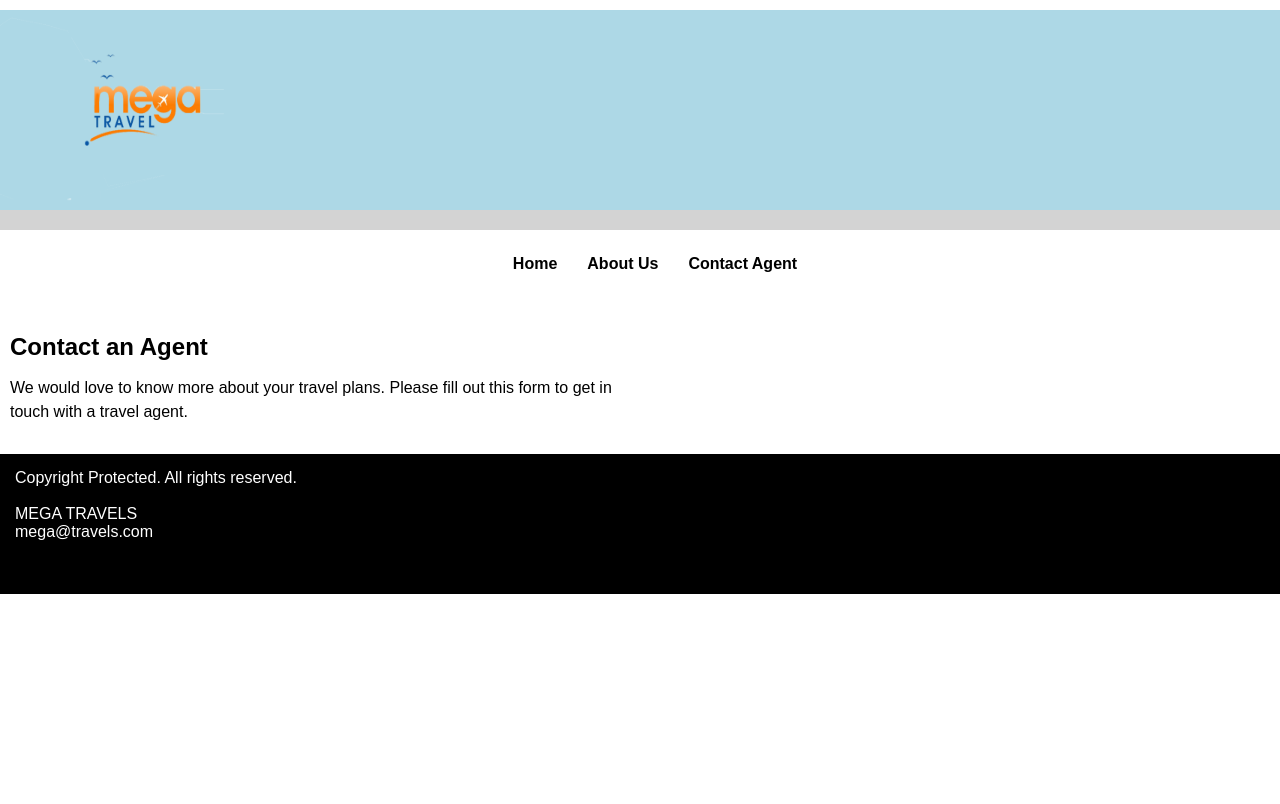
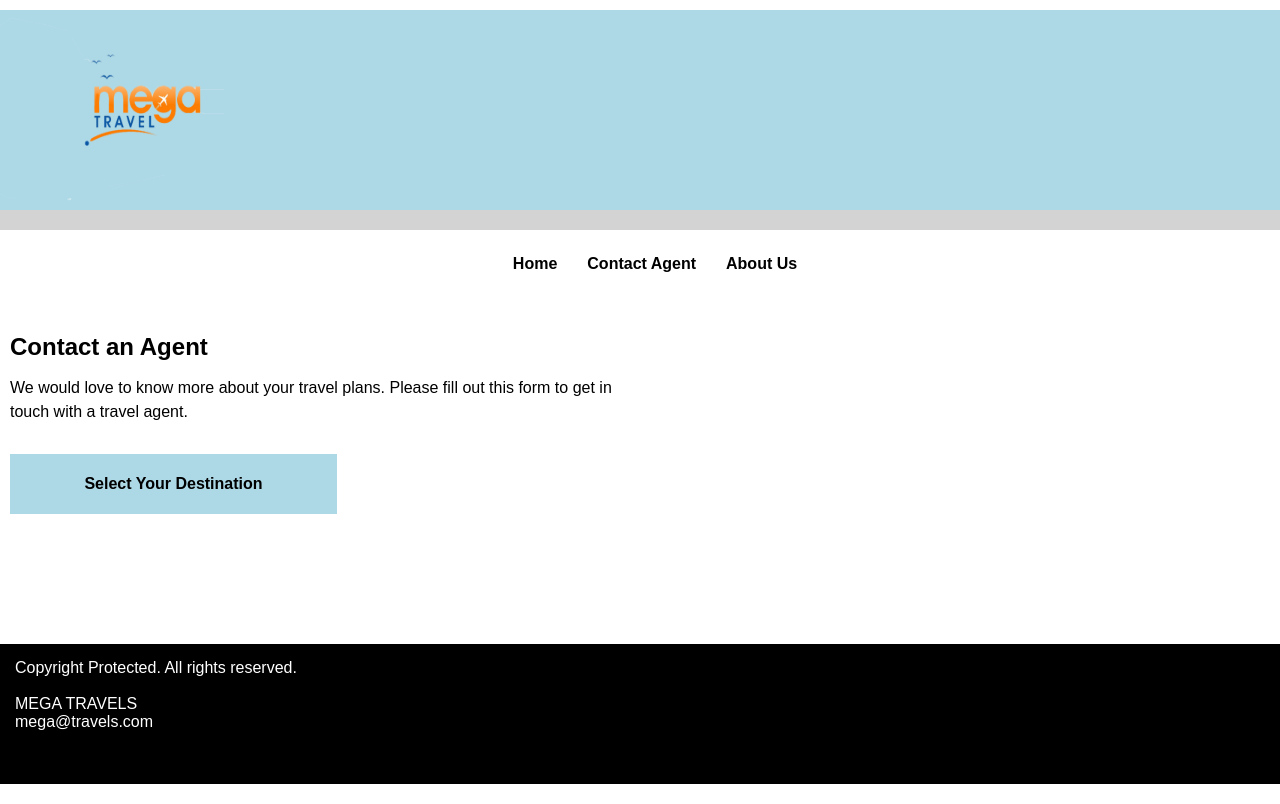
Before and after one commit to Christine-R/ITC475-Adv-Web-Dev, a PHP site: page /contact-agent.html in a window 1280 px wide. Before the commit the page ends 594 px from the top, so only its background shows below. Run offline with PHP 8.4, Linux system fonts and the light colour scheme.

Commit message:
Activities Selector

```diff
--- /dev/null
+++ b/MegaTravel/activities-selector.js
@@ -0,0 +1,54 @@
+/* START */
+
+function maldives() {
+    console.log("test maldives")
+    document.getElementById("showActivities").style.display="flex";
+    document.getElementById("destination").innerHTML="<b>Maldives, South Asia</b>";
+    document.getElementById("checkboxes").innerHTML="<input type='checkbox'> Museums</input><br>"
+    document.getElementById("checkboxes").innerHTML+="<input type='checkbox'> Sailing</input><br>"
+    document.getElementById("checkboxes").innerHTML+="<input type='checkbox'> Beach</input><br>"
+    document.getElementById("checkboxes").innerHTML+="<input type='checkbox'> Hiking</input><br>"
+    document.getElementById("checkboxes").innerHTML+="<input type='checkbox'> Boating</input>";
+}
+
+function cancun() {
+    console.log("test cancun")
+    document.getElementById("showActivities").style.display="flex";
+    document.getElementById("destination").innerHTML="<b>Cancun, Mexico</b>";
+    document.getElementById("checkboxes").innerHTML="<input type='checkbox'> Parks & Recreation</input><br>"
+    document.getElementById("checkboxes").innerHTML+="<input type='checkbox'> Beaches</input><br>"
+    document.getElementById("checkboxes").innerHTML+="<input type='checkbox'> Boating</input><br>"
+    document.getElementById("checkboxes").innerHTML+="<input type='checkbox'> Snorkeling</input>"
+}
+
+function newZealand() {
+    console.log("test newZealand")
+    document.getElementById("showActivities").style.display="flex";
+    document.getElementById("destination").innerHTML="<b>New Zealand</b>";
+    document.getElementById("checkboxes").innerHTML="<input type='checkbox'> City Tours</input><br>"
+    document.getElementById("checkboxes").innerHTML+="<input type='checkbox'> Sports</input><br>"
+    document.getElementById("checkboxes").innerHTML+="<input type='checkbox'> Cycling</input><br>"
+    document.getElementById("checkboxes").innerHTML+="<input type='checkbox'> Museums</input><br>"
+    document.getElementById("checkboxes").innerHTML+="<input type='checkbox'> Boating  </input>";
+}
+
+function venice() {
+    console.log("test venice")
+    document.getElementById("showActivities").style.display="flex";
+    document.getElementById("destination").innerHTML="<b>Venice, Italy</b>";
+    document.getElementById("checkboxes").innerHTML="<input type='checkbox'> Museums</input><br>"
+    document.getElementById("checkboxes").innerHTML+="<input type='checkbox'> Theatre</input><br>"
+    document.getElementById("checkboxes").innerHTML+="<input type='checkbox'> Parks & Recreation</input><br>"
+    document.getElementById("checkboxes").innerHTML+="<input type='checkbox'> City Tours</input>"
+}
+
+function checkedActivities() {
+    const checkboxes=document.querySelectorAll("input[type='checkbox']");
+    let checkboxLength=checkboxes.length;
+    for (let i = 0; i < checkboxLength; i++) {
+        if (checkboxes[i].checked) return true;
+    }
+    return false;
+}
+
+/* END */
--- a/MegaTravel/contact-agent.html
+++ b/MegaTravel/contact-agent.html
@@ -7,7 +7,6 @@
         <meta name="description" content="Mega Travel | Contact Agent">
         <meta name="robots" content="nofollow">
         <link rel="stylesheet" href="style.css">
-        <title>Mega Travel</title>
     </head>
 
     <body>
@@ -19,8 +18,8 @@
         <nav>
             <ul>
                 <li><a href="index.html">Home</a></li>
+                <li><a href="contact-agent.html">Contact Agent</a></li>
                 <li><a href="about-us.html">About Us</a></li>
-            <li><a href="contact-agent.html">Contact Agent</a></li>
             </ul>
         </nav>
 
@@ -29,47 +28,33 @@
             <p>We would love to know more about your travel plans. Please fill out this form to get in touch with a travel agent.</p>
         </section>
 
-<!--
-    <section class="product-cards">
-        <div class="product-card">
-            <img src="images/maldives.PNG" alt="Maldives Resort">
-            <h2><a href="">Maldives Resort</a></h2>
-            <p class="original-price">$1800.99</p>
-            <p class="current-price">Price you pay <span>$999.99</span></p>
-            <p class="saving">Your saving $801</p>
+        <form class="reservation" name="reservation">
+            <div class="reservationGrid">
+                <div class="dropdown">
+                    <button type="button" class="dropButton">Select Your Destination</button>
+                    <div class="locationOptions">
+                        <a onclick="maldives();">Maldives, South Asia</a>
+                        <a onclick="cancun();">Cancun, Mexico</a>
+                        <a onclick="newZealand();">New Zealand</a>
+                        <a onclick="venice();">Venice, Italy</a>
                     </div>
+                </div>
+                <div id="showActivities">
+                    <div id="activitiesList">
+                        <div id="destination"></div>
+                        <div id="checkboxes"></div>
+                    </div>
+                </div>
+            </div>
+        </form>
 
-        <div class="product-card">
-            <img src="images/mexico.PNG" alt="Mexico Resort">
-            <h2><a href="">Mexico Resort (All Inclusive!)</a></h2>
-            <p class="original-price">$2999.99</p>
-            <p class="current-price">Price you pay <span>$2199.99</span></p>
-            <p class="saving">Your saving $800</p>
-        </div>
+        <script src="activities-selector.js"></script>
 
-        <div class="product-card">
-            <img src="images/newzealand.PNG" alt="New Zealand Trek">
-            <h2><a href="">New Zealand Trek</a></h2>
-            <p class="original-price">$2499.00</p>
-            <p class="current-price">Price you pay <span>$2100.00</span></p>
-            <p class="saving">Your saving $399</p>
-        </div>
-
-        <div class="product-card">
-            <img src="images/venice.PNG" alt="Venice Italy">
-            <h2><a href="">Venice Italy</a></h2>
-            <p class="original-price">$4100.00</p>
-            <p class="current-price">Price you pay <span>$3699.00</span></p>
-            <p class="saving">Your saving $400</p>
-        </div>
-    </section>
--->
-
-    <div class="footer">
+        <footer>
             <p>Copyright Protected. All rights reserved.<br><br>
             MEGA TRAVELS<br>
             mega@travels.com</p>
-    </div>
+        </footer>
 
     </body>
 
--- a/MegaTravel/style.css
+++ b/MegaTravel/style.css
@@ -9,16 +9,12 @@ body {
 }
 
 #timeOfDay {
-    /* float: right;
-    margin: 0px 30px 0px 0px; */
     position: absolute;
     top: 40px;
     right: 30px
 }
 
 #sunMoon {
-    /* float: right;
-    margin-right: 30px; */
     position: absolute;
     top: 75px;
     right: 70px;
@@ -127,6 +123,79 @@ nav a:hover {
     text-decoration: none;
 }
 
+/* DROPDOWN */
+.dropButton {
+    background-color: #add8e6;
+    font-size: 16px;
+    font-weight: bold;
+    color: #000;
+    width: 327px;
+    height: 60px;
+    padding: 5px;
+    border: none;
+}
+
+.dropdown {
+    display: inline-block;
+    position: relative;
+    width: 350px;
+}
+
+.locationOptions {
+    display: none;
+    position: absolute;
+    background-color: #add8e6;
+}
+
+.locationOptions a {
+    display: block;
+    color: #000;
+    text-decoration: none;
+    padding: 12px 16px;
+}
+
+.locationOptions a:hover {
+    background-color: #80d3ee;
+}
+
+.dropdown:hover .locationOptions {
+    display: grid;
+    grid-template-columns: auto auto;
+    grid-template-rows: auto auto;
+}
+
+.dropdown:hover .dropButton {
+    background-color: #add8e6;
+    color: #000;
+    font-style: oblique;
+}
+
+/* ACTIVITIES */
+.reservationGrid {
+    display: grid;
+    grid-template-columns: 55% auto;
+    grid-gap: 7px;
+    padding: 10px;
+}
+
+#showActivities {
+    display: none;
+    border: 3px solid #add8e6;
+    width: auto;
+    height: 110px;
+    padding: 15px;
+    z-index: 1;
+}
+
+#activitiesList {
+    display: block;
+}
+
+.reservation {
+    display: block;
+    grid-template-columns: 1fr;
+    padding-bottom: 100px;
+}
 
 @media (min-width: 768px) {
     header {
@@ -157,13 +226,20 @@ nav a:hover {
     .package-card {
         display: inline-block;
     }
+    .reservation {
+        display: grid;
+        grid-template-columns: 1fr 1fr;
+    }
+    .dropdown {
+        height: 60px;
+    }
 }
 
-.footer {
+footer {
     margin: 20px auto;
     padding: 15px;
     background-color: #000;
-    width: 600px auto;
+    width: auto;
     height: 110px;
     color: #fff;
 }
```
Also changed, not shown: MegaTravel/about-us.html (+3 -40 lines), MegaTravel/index.html (+4 -7 lines). Lines whose indentation alone changed are shown as unchanged.
